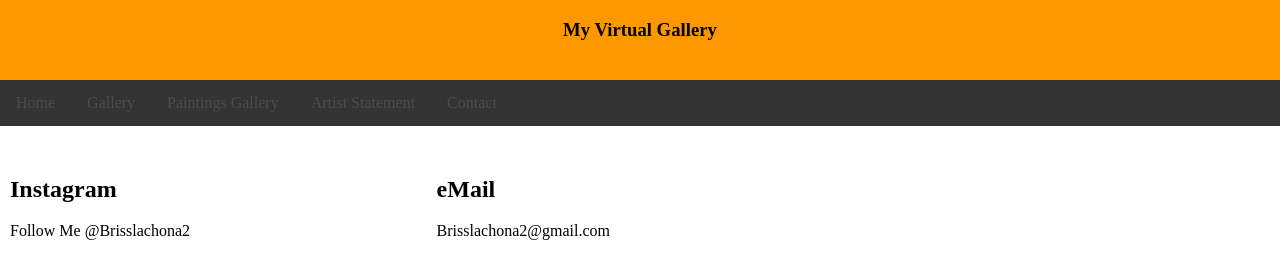
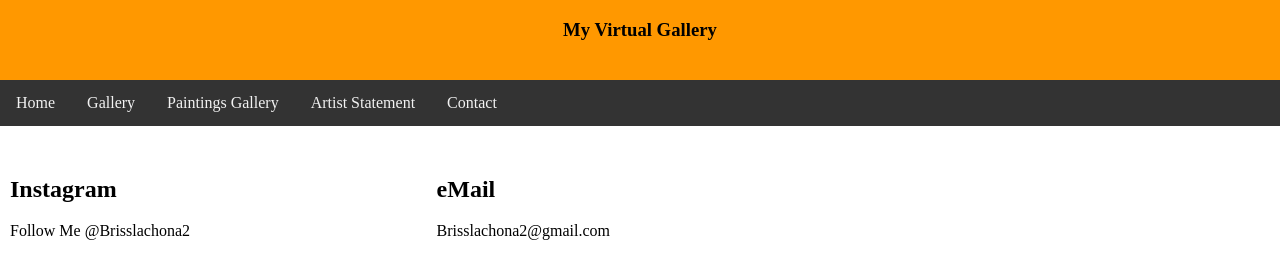
Before and after one commit to Brisslachona2/ePortfoliofinal, a plain HTML site: page contact.html in a window 1280 px wide. Shown: the part 81-360 px from the top of the page. Drawn offline with Linux system fonts and the light colour scheme.

Commit message:
Update contact.html

```diff
--- a/contact.html
+++ b/contact.html
@@ -30,7 +30,7 @@ body {
 .topnav a {
   float: left;
   display: block;
-  color: #4C4C4C;
+  color: #f2f2f2;
   text-align: center;
   padding: 14px 16px;
   text-decoration: none;
```
